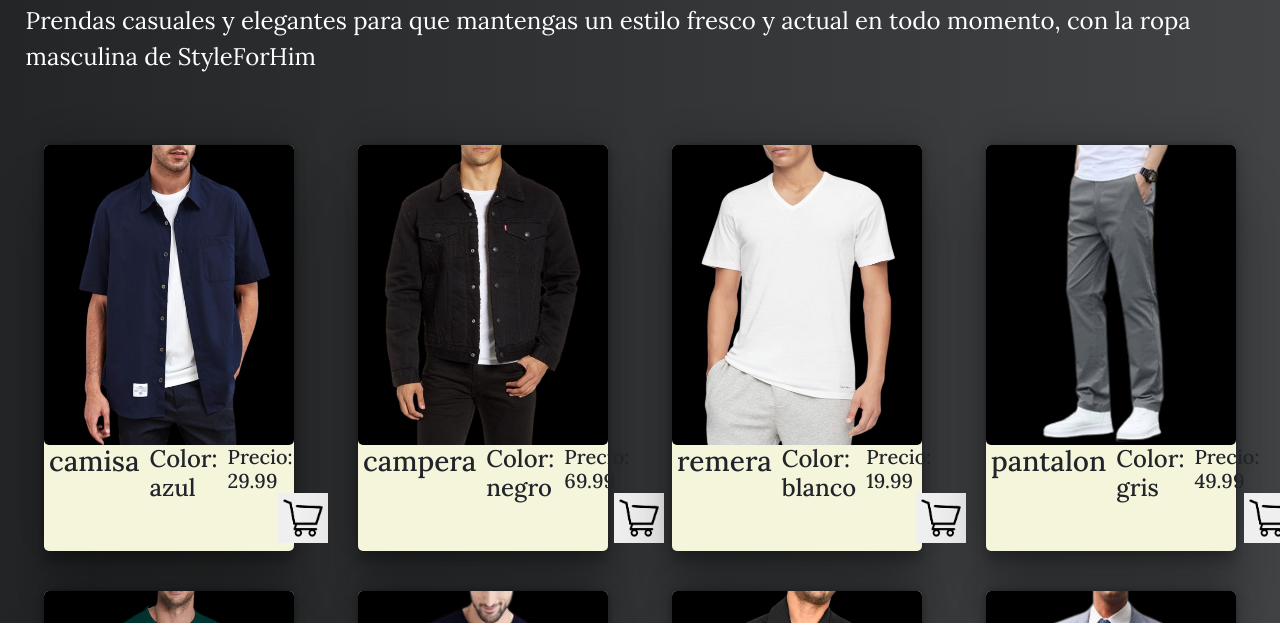
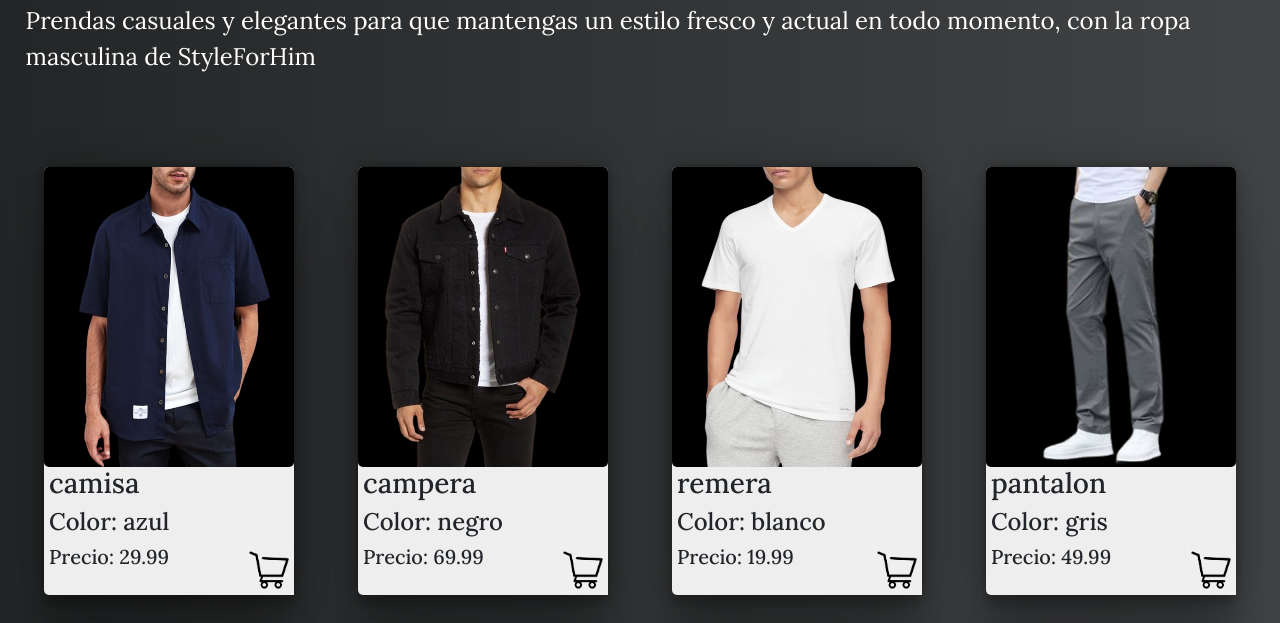
Before and after one commit to ThiagoNGM/Entrega-JS, a plain HTML site: page index.html in a window 1280 px wide. Shown: the part 177-800 px from the top of the page. Drawn offline with nearby package versions, Linux system fonts and the light colour scheme; some packages are replaced by stand-ins of ours; a script that the page names is missing.

Commit message:
solicione un error de visualizacion

```diff
--- a/css/style.css
+++ b/css/style.css
@@ -83,6 +83,12 @@
 
 .descripcionCard {
   display: flex;
+  flex-direction: column;
+}
+
+.descripcionCard2 {
+  display: flex;
+  justify-content: space-between;
 }
 
 .botonDelCarrito {
@@ -96,7 +102,7 @@
 }
 
 .estilocards {
-  background-color: beige;
+  background-color: rgb(238, 238, 238);
   box-shadow: rgba(0, 0, 0, 0.25) 0px 54px 55px,
     rgba(0, 0, 0, 0.12) 0px -12px 30px, rgba(0, 0, 0, 0.12) 0px 4px 6px,
     rgba(0, 0, 0, 0.17) 0px 12px 13px, rgba(0, 0, 0, 0.09) 0px -3px 5px;
--- a/js/script.js
+++ b/js/script.js
@@ -97,11 +97,12 @@
     <div class="descripcionCard">
        <h3 class="separacionCard">${tipo}</h3>
        <h4 class="separacionCard">Color: ${color}</h4>
-       <h5 class="separacionCard">Precio: ${precio}
-         <button class="botonDelCarrito" style="border:none;">
-           <img id="${id}" class="carritoCard" src="./fotos/carrito.png" alt="carrito">
-         </button>
-       </h5>
+      <div class="descripcionCard2">
+       <h5 class="separacionCard">Precio: ${precio}</h5>
+        <button class="botonDelCarrito" style="border:none;">
+          <img id="${id}" class="carritoCard" src="./fotos/carrito.png" alt="carrito">
+        </button>
+       </div>
     </div>
     `;
     contenedorcards.appendChild(cards);
```
